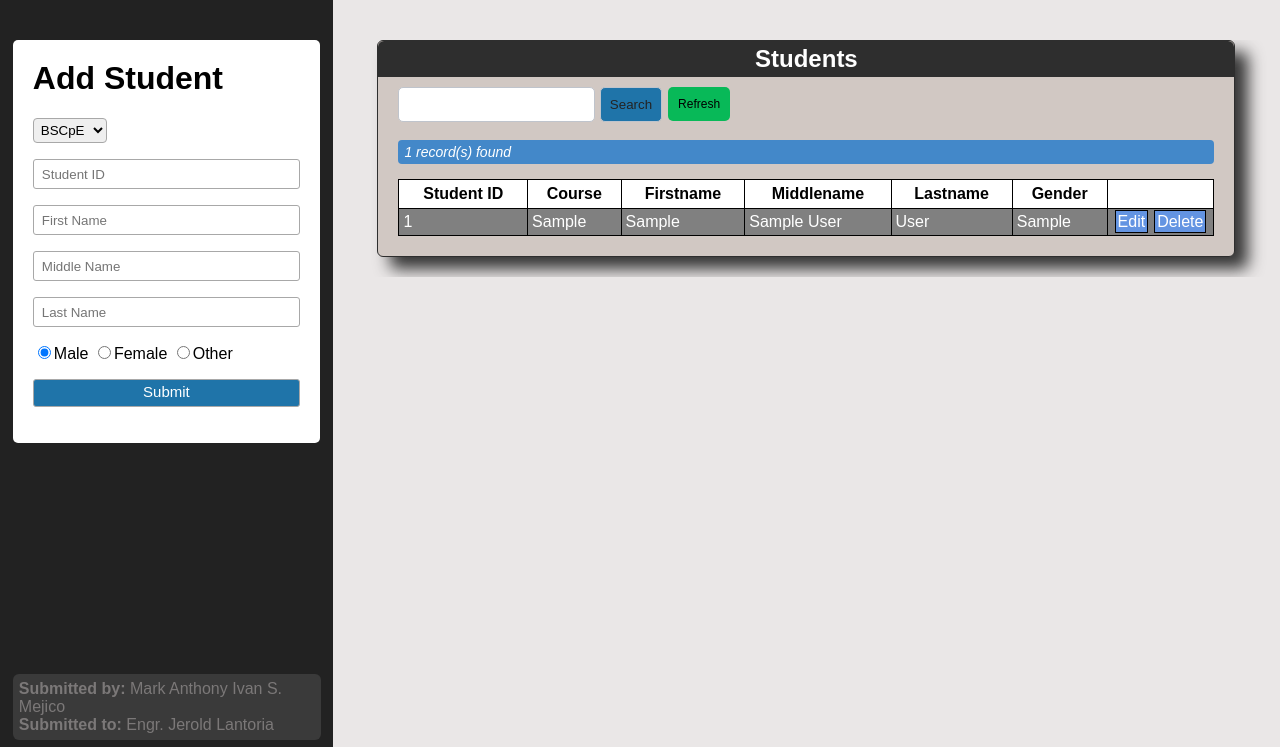
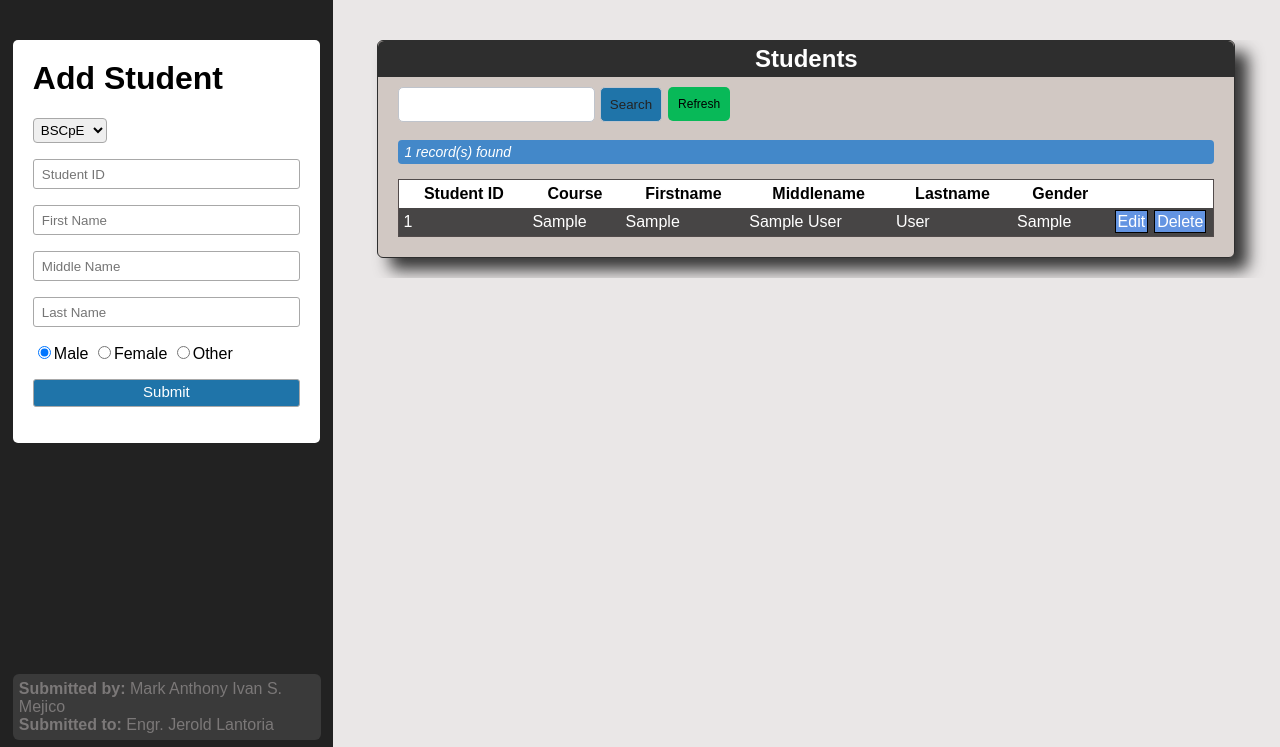
Before and after one commit to IvanMejico/Basic-CRUD-using-PHP, a PHP site: page / in a window 1280 px wide. Shown: the part 53-800 px from the top of the page. Run offline with PHP 8.4, Linux system fonts and the light colour scheme; tables that the repository leaves empty or names only in its code hold one stand-in row (values such as "Sample post").

Commit message:
more table design changes

```diff
--- a/css/styles.css
+++ b/css/styles.css
@@ -216,10 +216,11 @@ table {
 	border-collapse: collapse;
 	margin-top: 15px;
 	min-width: 816px;
+	border: 1px solid rgb(82, 75, 75);
 }
 
-table, th, td {
-	border: 1px solid black;
+tr:nth-child(odd) td {
+	background-color: rgb(87, 84, 84);
 }
 
 th {
@@ -227,8 +228,13 @@ th {
 	padding: 5px;
 }
 
+tr td {
+	padding-top: 5px;
+	padding-bottom: 5px;
+}
+
 td {
-	background-color: gray;
+	background-color: rgb(71, 69, 69);
 	color: white;
 	padding: 4px;
 	max-width: 117.333333333px;
```
